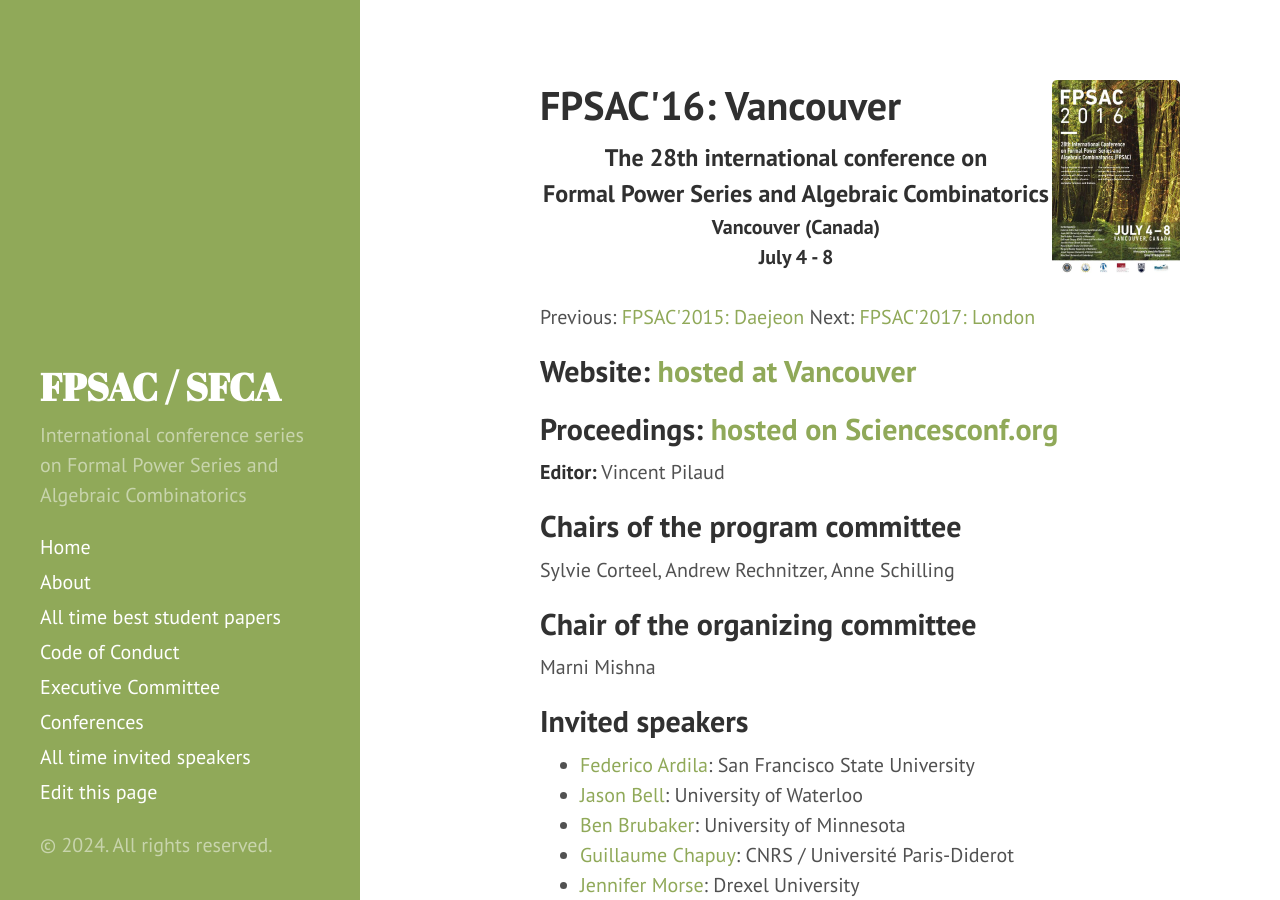
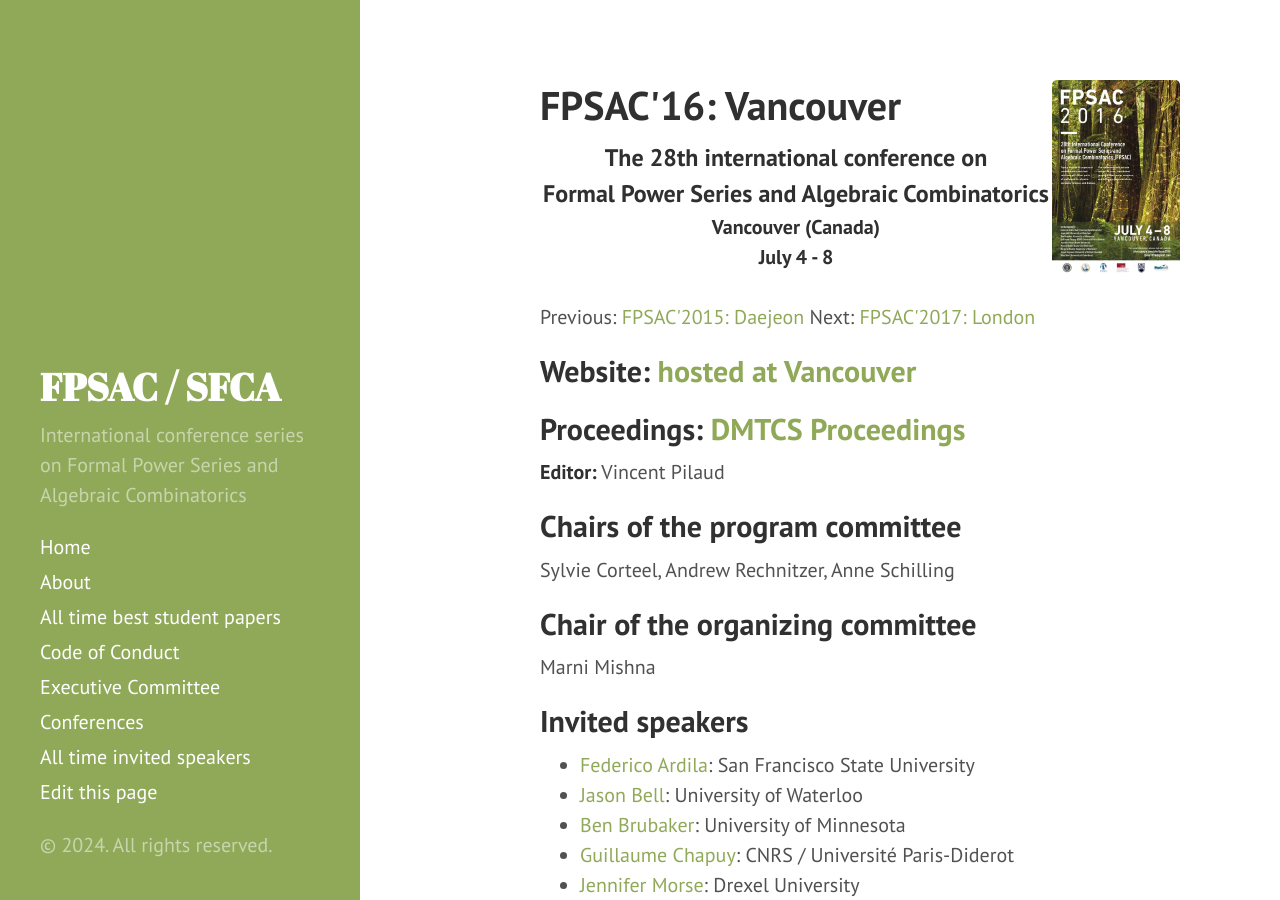
Before and after one commit to FPSAC/FPSAC.github.io, a Jekyll site: the page built from _confs/fpsac-2016.md, in a window 1280 px wide and 900 px high. Built offline with Jekyll 4.4.1, drawn with Linux system fonts in a browser that asks for light colours.

Commit message:
Update FPSAC2016 proceedings

```diff
--- a/_confs/fpsac-2016.md
+++ b/_confs/fpsac-2016.md
@@ -10,8 +10,8 @@ site: https://sites.google.com/site/fpsac2016/
 poster: poster-2016.jpg
 
 proceedings:
-  title: hosted on Sciencesconf.org
-  url: https://fpsac2016.sciencesconf.org/
+  title: DMTCS Proceedings
+  url: https://dmtcs.episciences.org/volume/view/id/379
   editors: Vincent Pilaud
 
 best_student_paper:
```
